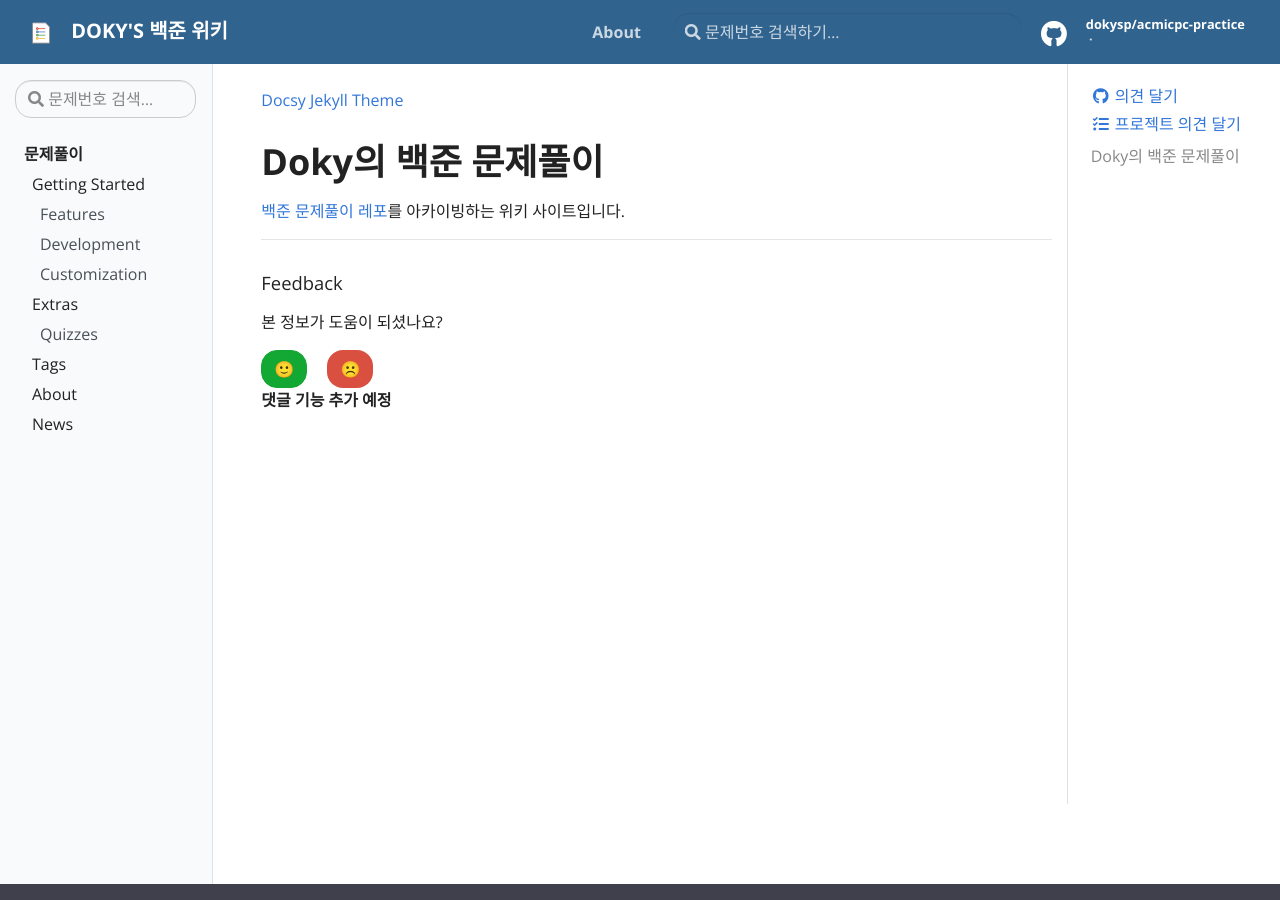
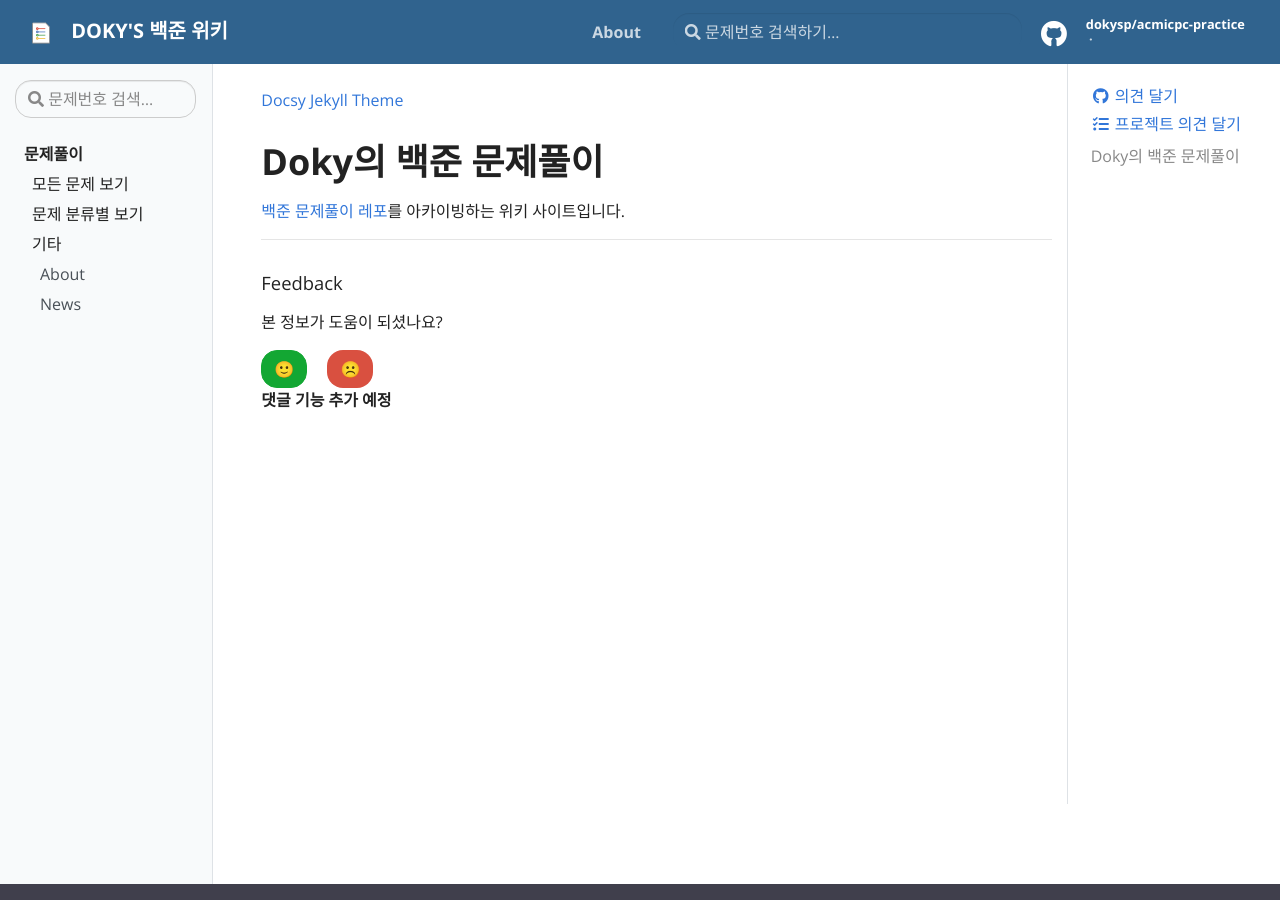
Before and after one commit to uhug/uhug.github.io, a Jekyll site: the page built from pages/index.md, in a window 1280 px wide and 900 px high. Built offline with Jekyll 4.4.1, drawn with Linux system fonts in a browser that asks for light colours.

Commit message:
toc 메뉴 수정

```diff
--- a/_data/toc.yml
+++ b/_data/toc.yml
@@ -1,26 +1,13 @@
 - title: 문제풀이
   url: problems
   links:
-    - title: "Getting Started"
-      url: "docs/getting-started"
+    - title: "모든 문제 보기"
+      url: "archive"
+    - title: 문제 분류별 보기
+      url: "tags"
+    - title: 기타
       children:
-        - title: Features
-          url: "docs/getting-started#getting-started"
-        - title: Development
-          url: "docs/getting-started#development"
-        - title: Customization
-          url: "docs/getting-started#customization"
-          children:
-          - title: Features
-            url: "docs/getting-started#getting-started"
-    - title: "Extras"
-      url: "docs/extras"
-      children:
-        - title: Quizzes
-          url: "docs/extras/example-quiz"
-    - title: Tags
-      url: "tags"
-    - title: "About"
-      url: "about"
-    - title: "News"
-      url: "news"
+        - title: About
+          url: "about"
+        - title: News
+          url: "news"
```
